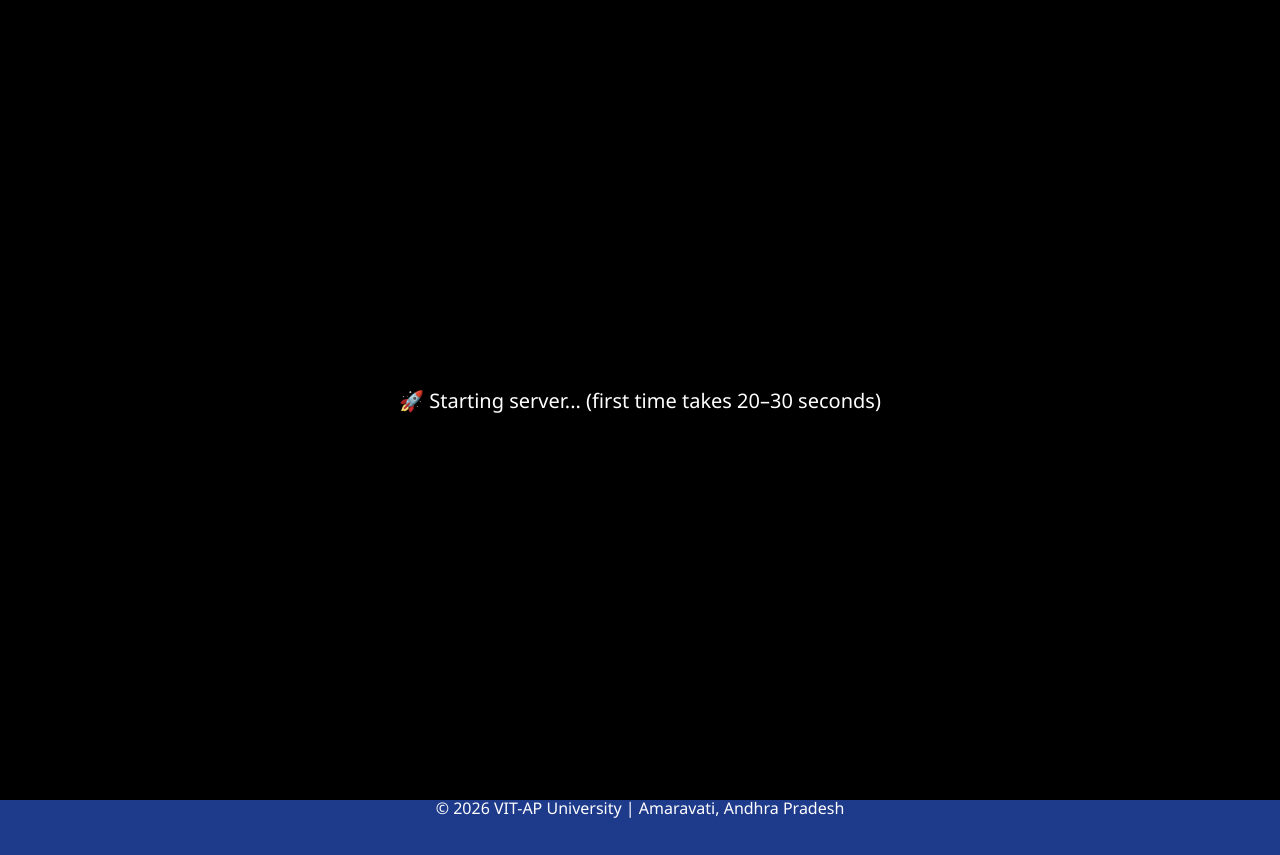
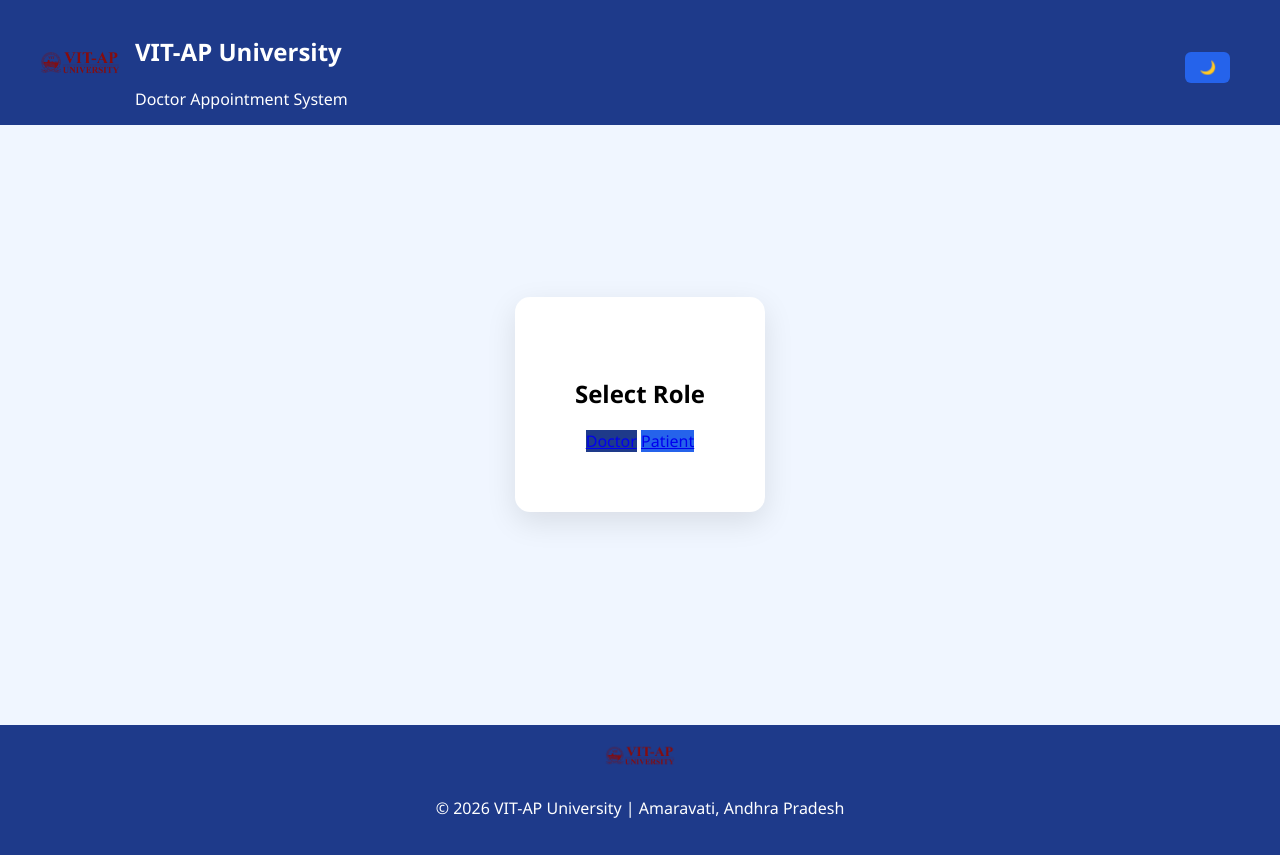
Before and after one commit to chaitu232425/doctor-app, a plain HTML site: page frontend/index.html in a window 1280 px wide. Drawn offline with Linux system fonts and the light colour scheme.

```diff
--- a/frontend/index.html
+++ b/frontend/index.html
@@ -6,31 +6,12 @@
 <meta name="viewport" content="width=device-width, initial-scale=1.0">
 <link rel="stylesheet" href="styles.css">
 </head>
+<body>
 
-<body>
-  <div id="loader" style="
-  position: fixed;
-  top:0;
-  left:0;
-  width:100%;
-  height:100%;
-  background:black;
-  color:white;
-  display:flex;
-  justify-content:center;
-  align-items:center;
-  font-size:20px;
-  z-index:9999;
-">
-  🚀 Starting server... (first time takes 20–30 seconds)
-</div>
-
-<!-- Splash Screen -->
 <div id="splash">
   <img src="vitap-logo.png" class="splash-logo">
 </div>
 
-<!-- Header -->
 <header>
   <div class="header-left">
     <img src="vitap-logo.png" class="header-logo">
@@ -42,32 +23,22 @@
   <button onclick="toggleDarkMode()" class="dark-toggle">🌙</button>
 </header>
 
-<!-- LOGIN SECTION -->
 <section class="home">
   <div class="home-card">
-    <h1>Login</h1>
-
-    <input type="email" id="email" placeholder="Enter Email">
-    <input type="password" id="password" placeholder="Enter Password">
-
-    <button id="loginBtn" onclick="login()" class="primary-btn">Login</button>
-
-    <p style="margin-top:15px;">
-      New user? <a href="signup.html">Signup</a>
-    </p>
+    <h1>Select Role</h1>
+    <div class="role-buttons">
+      <a href="doctor.html" class="primary-btn">Doctor</a>
+      <a href="patient.html" class="secondary-btn">Patient</a>
+    </div>
   </div>
 </section>
 
-<!-- Footer -->
 <footer>
   <img src="vitap-logo.png">
   <p>© 2026 VIT-AP University | Amaravati, Andhra Pradesh</p>
 </footer>
 
-<!-- Scripts -->
 <script src="script.js"></script>
-<script src="auth.js"></script>
-
 <script>
 window.onload = function(){
   setTimeout(()=>{
```
